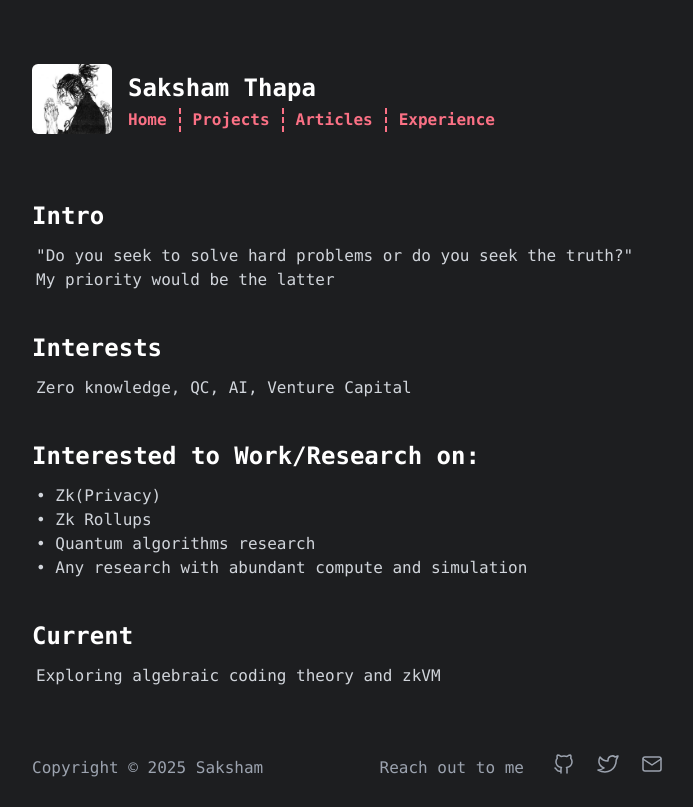
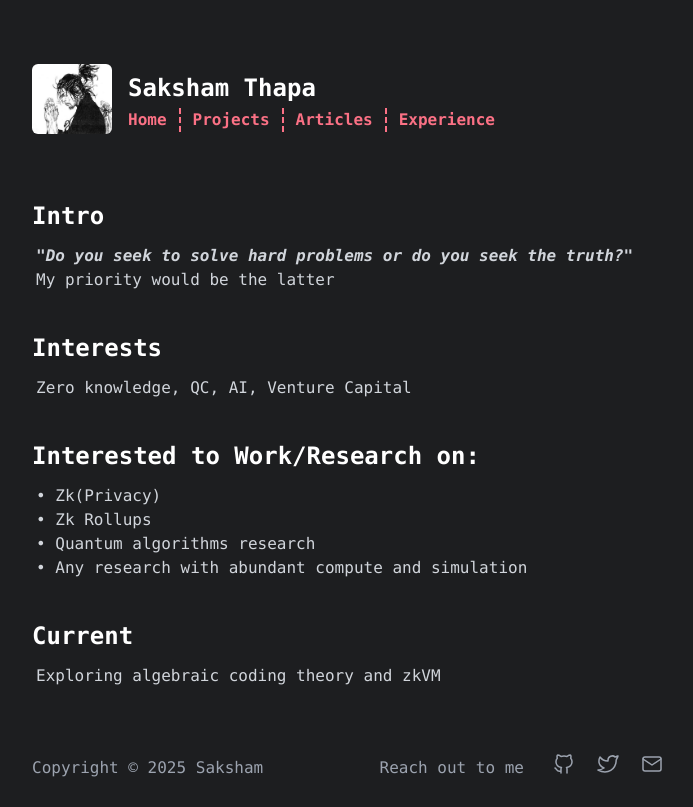
Before and after one commit to Saksham010/portfolio-website, a React (Vite) app: page / in a window 1280 px wide. Shown: the whole page, without its empty margins (288-981 px from the left). Built offline with nearby package versions, Linux system fonts and the light colour scheme.

Commit message:
Format quote as bold and italic in App.jsx

```diff
--- a/src/routes/App.jsx
+++ b/src/routes/App.jsx
@@ -9,7 +9,8 @@ function App() {
         <div className="w-3/6 mx-auto mt-4 ">
             <h1 className='text-white text-2xl font-bold mt-16'>Intro</h1>
             <p className='text-gray-300 text-md pt-3 pl-1'>
-              "Do you seek to solve hard problems or do you seek the truth?"
+              <b><i>"Do you seek to solve hard problems or do you seek the truth?"</i></b>
+              <br></br>
               <p>My priority would be the latter</p>
             </p>
         </div>
```
